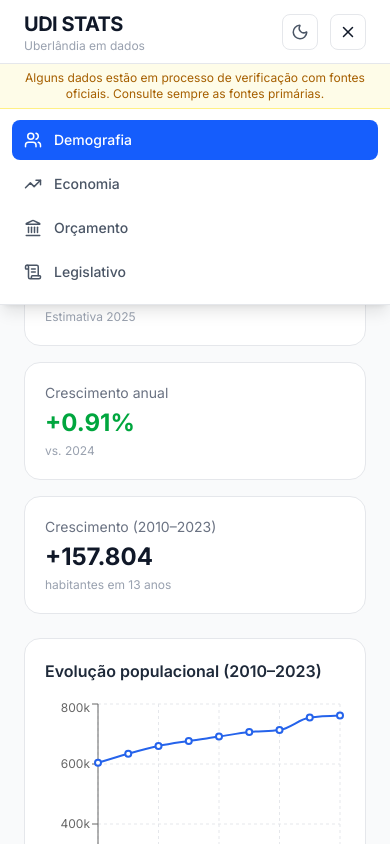
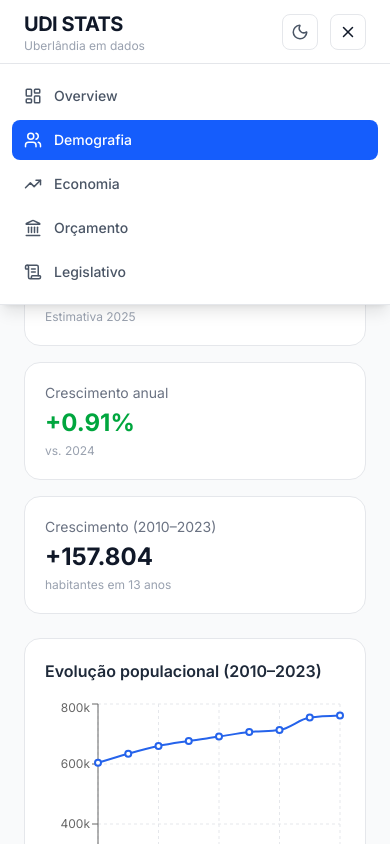
Before and after one commit to lucascamargosi/udi-stats, a Next.js app: page /demografia in a window 390 px wide. Both pictures are taken after a click on the button 348 px from the left and 31 px from the top of the page. Shown: the top 844 px of the page. Built offline with nearby package versions, Linux system fonts and the light colour scheme.

Commit message:
fix(layout): corrige z-index do menu mobile para sobrepor o banner de aviso

```diff
--- a/src/components/layout/Header.tsx
+++ b/src/components/layout/Header.tsx
@@ -55,7 +55,7 @@ export default function Header() {
 
       {/* Dropdown mobile */}
       {menuOpen && (
-        <div className="fixed top-16 left-0 right-0 z-40 bg-white dark:bg-gray-900
+        <div className="fixed top-16 left-0 right-0 z-50 bg-white dark:bg-gray-900
                         border-b border-gray-200 dark:border-gray-800 md:hidden shadow-lg">
           <nav className="flex flex-col p-3 gap-1">
             {navItems.map(({ label, href, icon: Icon }) => {
```
